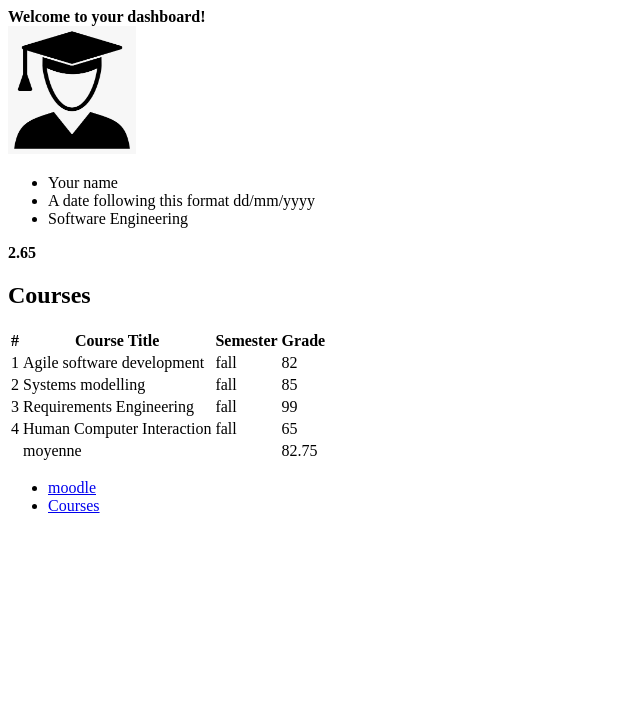
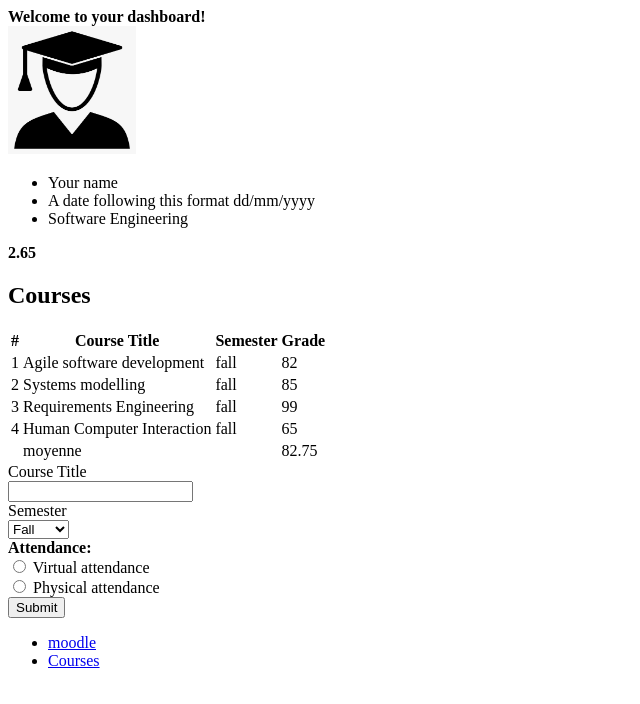
Before and after one commit to IliassZahDev/TP-HTML, a plain HTML site: page index.html in a window 1280 px wide. Shown: the whole page, without its empty margins (0-640 px from the left). Drawn offline with Linux system fonts and the light colour scheme.

Commit message:
Add form for courses

```diff
--- a/index.html
+++ b/index.html
@@ -75,6 +75,34 @@
       </table>
     </section>
 
+    <section>
+      <form action="#">
+        <label for="course-title">Course Title</label>
+        <br>
+        <input type="text" id="course-title">
+        <br>
+
+        <label for="course-semester">Semester</label>
+        <br>
+        <select id="course-semester">
+          <option value="fall">Fall</option>
+          <option value="spring">Spring</option>
+        </select>
+        <br>
+
+        <strong>Attendance:</strong>
+        <br>
+        <input type="radio" id="virtual-attendance">
+        <label for="virtual-attendance">Virtual attendance</label>
+        <br>
+        <input type="radio" id="physical-attendance">
+        <label for="physical-attendance">Physical attendance</label>
+        <br>
+
+        <button type="submit">Submit</button>
+      </form>
+    </section>
+
     <footer>
       <ul>
         <li>
```
